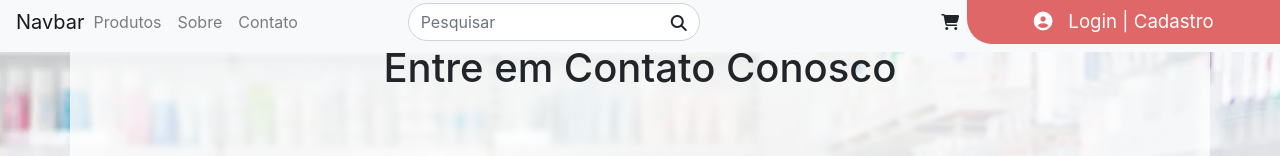
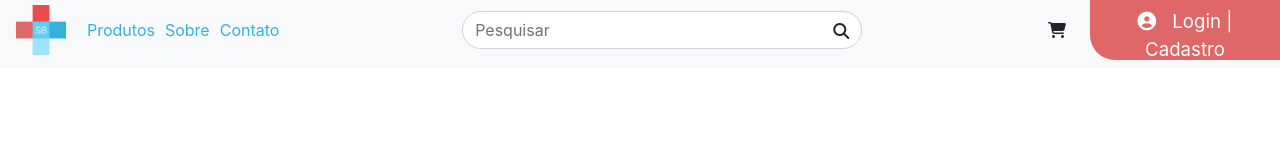
Before and after one commit to joaozinsh/ProjetoIntegradorGenUI, an Angular app: page / in a window 1280 px wide. Shown: the top 156 px of the page. Built offline with nearby package versions, Linux system fonts and the light colour scheme.

Commit message:
navbar and responsive

```diff
--- a/src/app/app.component.html
+++ b/src/app/app.component.html
@@ -1,2 +1 @@
 <app-navbar></app-navbar>
-<app-contato></app-contato>
--- a/src/app/navbar/navbar.component.css
+++ b/src/app/navbar/navbar.component.css
@@ -1,65 +1,114 @@
-.nav-bar{
-    width: 100%;
-    padding-top: 0;
-    padding-right: 0;
-}
-
 .form-rounded {
   border-radius: 2rem;
 }
 
-.size{
+.size {
   font-size: 5rem;
 }
 
 @media screen and (min-width: 0px) and (max-width: 990px) {
+  .nav-bar {
+    width: 100%;
+    padding-top: 0;
+    padding-right: 2;
+    padding-left: 2;
+
+  }
+
   .icon {
     display: none;
   }
-    .custom-button{
+
+  .custom-button {
     font-size: 14pt;
     background-color: #E06767;
     color: #ffff;
     width: 100%;
     border: none;
+    margin-top: 10px;
+  }
 
+  /*Icone de pesquisa*/
+  .form-container {
+    position: relative;
+  }
 
+  .input {
+    height: auto;
+    margin: 0;
+    padding-right: 30px;
+    width: 100%;
+    border-radius: 2rem;
+
+  }
+
+  .input-icon {
+    position: absolute;
+    bottom: 2px;
+    right: 5px;
+    width: 24px;
+    height: 24px;
   }
 }
 
 
 @media screen and (min-width: 990px) and (max-width: 9998px) {
-    .custom-button{
 
+    /*corpo */
+  .nav-bar {
+    width: 100%;
+    padding-top: 0;
+    padding-right: 0;
+
+  }
+
+  .icon {
+    display: hidden;
+  }
+
+  .custom-button {
     font-size: 14pt;
     background-color: #E06767;
     color: #ffff;
-        width: 100%;
     border: none;
     border-bottom-left-radius: 25px;
+    width: 190px;
+    height: 60px;
+    right: 0px;
+    top: 0px;
+    padding: 30px;
+  }
+
+  /*Icone de pesquisa*/
+  .form-container {
+    position: relative;
+  }
+
+  .input {
+    height: auto;
+    margin: 0;
+    padding-right: 30px;
+    width: 400px;
+    border-radius: 2rem;
+
+  }
+
+  .input-icon {
+    position: absolute;
+    bottom: 2px;
+    right: 5px;
+    width: 24px;
+    height: 24px;
   }
 }
 
-
-
-/*Icone de pesquisa*/
-
-
-.form-container{
-    position:relative;
+/*icone de logo*/
+.sb {
+  width: 50px;
 }
 
-.input{
-    height:auto;
-    margin:0;
-    padding-right: 30px;
-    width: 100%;
+/*font color*/
+.letter{
+    padding: 5px;
+    color: #33B3DC;
 }
-
-.input-icon{
-    position:absolute;
-    bottom:2px;
-    right:5px;
-    width:24px;
-    height:24px;
-}
--- a/src/app/navbar/navbar.component.html
+++ b/src/app/navbar/navbar.component.html
@@ -1,41 +1,32 @@
-<nav class="navbar navbar-expand-lg navbar-light bg-light nav-bar fixed-top">
-    <a class="navbar-brand" href="#">Navbar</a>
-    <button class="navbar-toggler" type="button" data-toggle="collapse" data-target="#navbarNavAltMarkup"
-        aria-controls="navbarNavAltMarkup" aria-expanded="false" aria-label="Alterna navegação">
+<nav class="navbar navbar-expand-lg navbar-light bg-light nav-bar">
+    <a class="navbar-brand" href="#"><img class="sb" src="../../assets/img/icon/sb.png"></a>
+    <button class="navbar-toggler" type="button" data-toggle="collapse" data-target="#conteudoNavbarSuportado"
+        aria-controls="conteudoNavbarSuportado" aria-expanded="false" aria-label="Alterna navegação">
         <span class="navbar-toggler-icon"></span>
     </button>
 
-
-
-    <div class="collapse navbar-collapse" id="navbarNavAltMarkup">
-        <ul class="row navbar-nav">
-            <li>
-                <a class="nav-item nav-link" href="#">Produtos</a>
+    <div class="collapse navbar-collapse" id="conteudoNavbarSuportado">
+        <ul class="navbar-nav mr-auto">
+            <li class="nav-item">
+                <a class="letter" href="#">Produtos</a>
             </li>
-            <li>
-                <a class="nav-item nav-link" href="#">Sobre</a>
+            <li class="nav-item">
+                <a class="letter" href="#">Sobre</a>
             </li>
-            <li>
-                <a class="nav-item nav-link" href="#">Contato</a>
+            <li class="nav-item">
+                <a class="letter" href="#">Contato</a>
             </li>
         </ul>
-    </div>
 
-    <div class="collapse navbar-collapse" id="navbarNavAltMarkup">
         <form class="form-container">
             <input class="form-control form-rounded input" type="search" placeholder="Pesquisar" aria-label="Pesquisar">
             <i class="fas fa-search input-icon"></i>
         </form>
+
+            <i class="ml-auto mr-3 p-2 fas fa-shopping-cart icon"></i>
+
+            <button class="p-2 custom-button" type="submit"><i class="fas fa-user-circle mr-3"></i>Login |
+                Cadastro</button>
+
     </div>
-
-    <div class="icon collapse navbar-collapse" id="navbarNavAltMarkup">
-        <i class="ml-auto p-2 fas fa-shopping-cart"></i>
-    </div>
-
-
-    <div class="collapse navbar-collapse" id="navbarNavAltMarkup">
-        <button class="p-2 custom-button" type="submit"><i class="fas fa-user-circle mr-3"></i>Login |
-            Cadastro</button>
-    </div>
-
 </nav>
```
Also changed, not shown: src/assets/img/icon/sb.png (added). Lines whose indentation alone changed are shown as unchanged.
